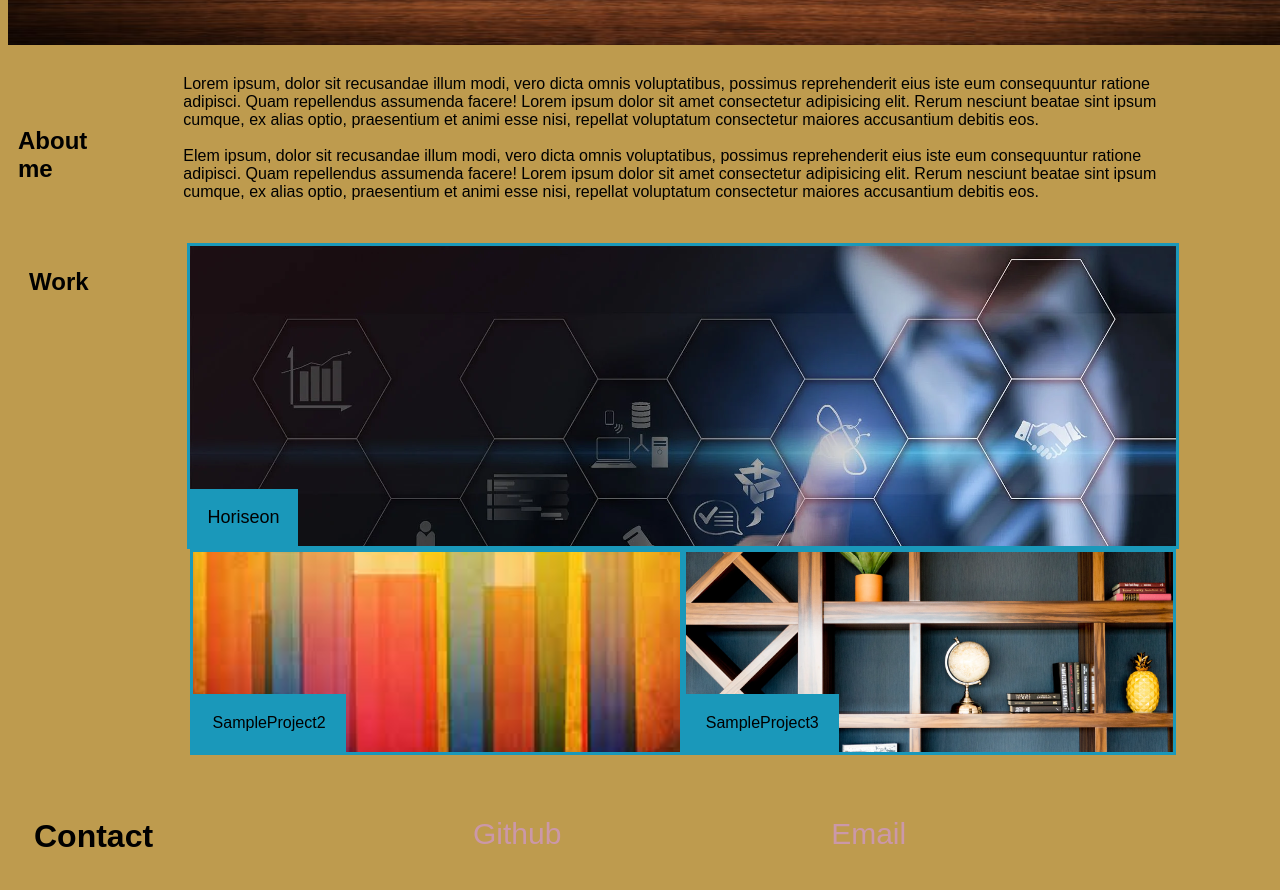
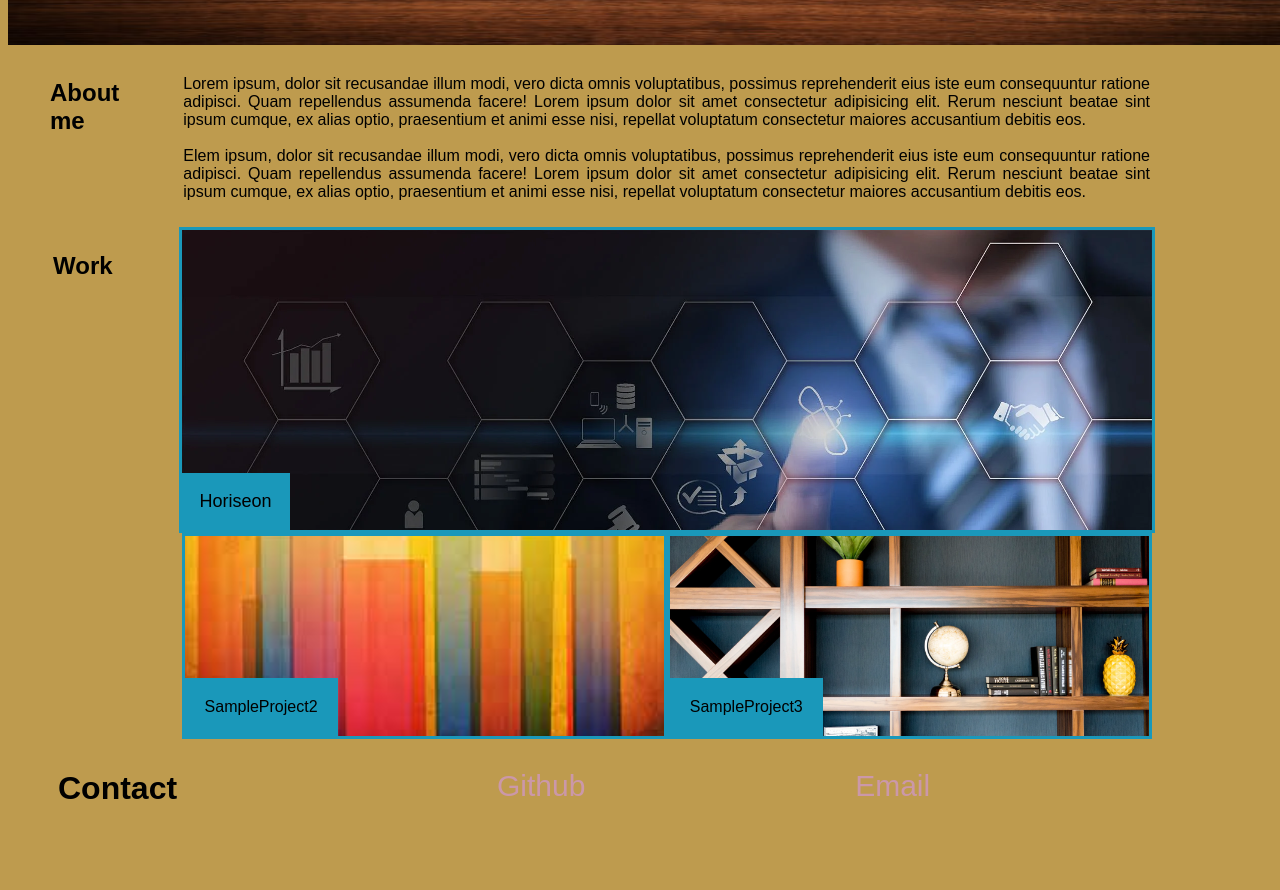
Before and after one commit to Anju0806/portfolio-demo, a plain HTML site: page index.html in a window 1280 px wide. Shown: the part 331-1221 px from the top of the page. After the commit the page ends 1178 px from the top, so only its background shows below. Drawn offline with Linux system fonts and the light colour scheme.

```diff
--- a/assets/css/style.css
+++ b/assets/css/style.css
@@ -123,12 +123,14 @@ height:10rem
 
 }
 #aboutme .note{
-  padding-left: 6rem;
+  padding-left: 4rem;
+  padding-right: 3rem;;
   margin-right: 5rem;
-
+  text-align:justify;
 }
 #aboutme .title{
-  padding-top: 3rem;
+  margin-left: 2rem;
+
 }
 /*aboutme styling untill here----------------------------------------------
 ----------------------------------------------------------------------------*/
@@ -139,7 +141,7 @@ height:10rem
 #Work,
 #Contact {
     display: flex;
-    padding: 1rem;
+    padding-left: 2.5rem;
     width: 90%;
     text-align: justify;
     font-family: 'Lexend', sans-serif;
@@ -173,7 +175,8 @@ height:10rem
 
 
 .portfolio {
-  margin-left: 6rem;
+  margin-left: 4rem;
+  margin-right: 3rem;
   background-color: rgb(44, 194, 194);
     display: flex;
     flex-direction: column;
```
Also changed, not shown: index.html (+1 -26 lines).
